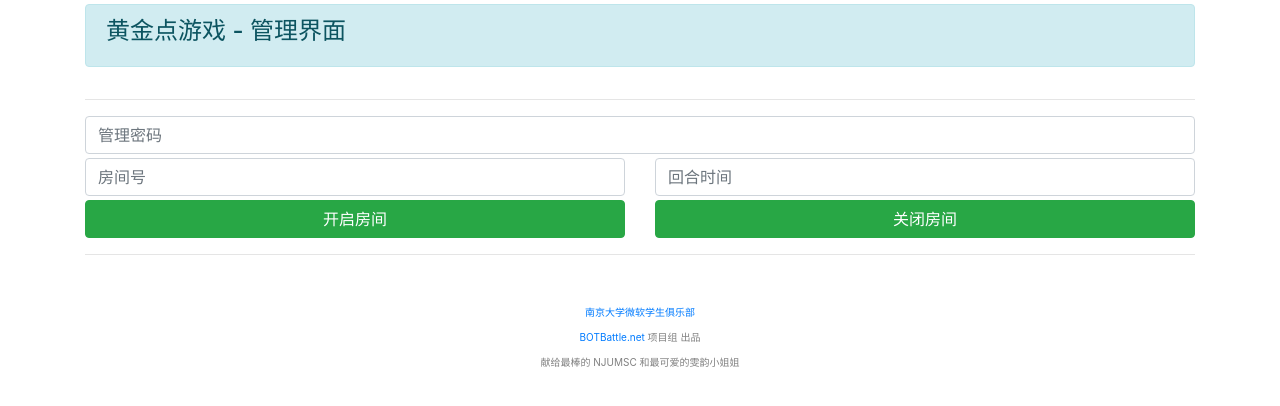
After one commit to njumsc/BOTBattle.net, a Django app: page /goldennum/admin/ in a window 1280 px wide. The commit adds this page. Shown: the top 406 px of the page. Run offline with Django 3.2, Linux system fonts and the light colour scheme; some libraries are stand-ins or nearby versions.

Commit message:
Add admin panel.

```diff
--- /dev/null
+++ b/goldennum/templates/goldennum/admin.html
@@ -0,0 +1,80 @@
+<!doctype html>
+<html lang="zh">
+    <head>
+        <!-- Required meta tags -->
+        <meta charset="utf-8">
+        <meta name="viewport" content="width=device-width, initial-scale=1, shrink-to-fit=no, user-scalable=0">
+        <!-- Bootstrap CSS -->
+        <link rel="stylesheet" href="https://stackpath.bootstrapcdn.com/bootstrap/4.1.3/css/bootstrap.min.css" integrity="sha384-MCw98/SFnGE8fJT3GXwEOngsV7Zt27NXFoaoApmYm81iuXoPkFOJwJ8ERdknLPMO" crossorigin="anonymous">
+        <!-- <link href="https://cdn.bootcss.com/bootstrap/4.1.1/css/bootstrap.min.css" rel="stylesheet"> -->
+        <link rel="stylesheet" href="https://use.fontawesome.com/releases/v5.3.1/css/all.css" integrity="sha384-mzrmE5qonljUremFsqc01SB46JvROS7bZs3IO2EmfFsd15uHvIt+Y8vEf7N7fWAU" crossorigin="anonymous">
+        <!-- <link rel="stylesheet" type="text/css" href="/static/goldennum.css"> -->
+        <link rel="stylesheet" href="/static/goldennum.css">
+        <title>黄金点游戏 - 管理界面</title>
+    </head>
+    <body>
+        <div class="container">
+            <div class="row">
+                <div class="col game-info">
+                    <div class="alert alert-info" role="alert">
+                        <h4 class="alert-heading">黄金点游戏 - 管理界面</h4>
+                    </div>
+                </div>
+            </div>
+            <hr>
+            <div class="player-panel">
+                <div class="row">
+                    <div class="col">
+                        <input type="password" class="form-control" placeholder="管理密码" name="secret">
+                    </div>
+                </div>
+                <div class="row">
+                    <div class="col">
+                        <input type="text" class="form-control" placeholder="房间号" name="roomid">
+                    </div>
+                    <div class="col">
+                        <input type="text" class="form-control" placeholder="回合时间" name="roomtime">
+                    </div>
+                </div>
+                <div class="row">
+                    <div class="col">
+                        <button id="startRoom" type="button" class="btn btn-success btn-block">开启房间</button>
+                    </div>
+                    <div class="col">
+                        <button id="stopRoom" type="button" class="btn btn-success btn-block">关闭房间</button>
+                    </div>
+                </div>
+            </div>
+            <hr>
+            <div class="footer">
+                <div class="row" style="margin-top:50px">
+                    <div class="col">
+                        <p align="center" class="p-footer"><a href="https://njumsc.github.io/" target="view_window">南京大学微软学生俱乐部</a></p>
+                    </div>
+                </div>
+                <div class="row" style="margin-top: -10px">
+                    <div class="col">
+                        <p align="center" class="p-footer"><a href="https://github.com/Botbattle-net" target="view_window">BOTBattle.net</a> 项目组 出品</p>
+                    </div>
+                </div>
+                <div class="row" style="margin-top: -10px">
+                    <div class="col">
+                        <p align="center" class="p-footer">献给最棒的 NJUMSC 和最可爱的雯韵小姐姐</p>
+                    </div>
+                </div>
+            </div>
+        </div>
+
+
+        <!-- Optional JavaScript -->
+        <!-- jQuery first, then Popper.js, then Bootstrap JS -->
+        <script src="https://code.jquery.com/jquery-3.3.1.min.js" integrity="sha256-FgpCb/KJQlLNfOu91ta32o/NMZxltwRo8QtmkMRdAu8=" crossorigin="anonymous"></script>
+        <!-- <script src="https://cdn.bootcss.com/jquery/3.3.1/jquery.min.js"></script> -->
+        <script src="https://cdnjs.cloudflare.com/ajax/libs/popper.js/1.14.3/umd/popper.min.js" integrity="sha384-ZMP7rVo3mIykV+2+9J3UJ46jBk0WLaUAdn689aCwoqbBJiSnjAK/l8WvCWPIPm49" crossorigin="anonymous"></script>
+        <!-- <script src="https://cdn.bootcss.com/popper.js/1.14.3/popper.min.js"></script> -->
+        <script src="https://stackpath.bootstrapcdn.com/bootstrap/4.1.3/js/bootstrap.min.js" integrity="sha384-ChfqqxuZUCnJSK3+MXmPNIyE6ZbWh2IMqE241rYiqJxyMiZ6OW/JmZQ5stwEULTy" crossorigin="anonymous"></script>
+        <!-- <script src="https://cdn.bootcss.com/bootstrap/4.1.1/js/bootstrap.min.js"></script> -->
+        <script type='text/javascript', src="/static/common.js"></script>
+        <script type='text/javascript', src="/static/goldennum-admin.js"></script>
+    </body>
+</html>
--- a/goldennum/urls.py
+++ b/goldennum/urls.py
@@ -3,12 +3,13 @@ from goldennum import views
 
 urlpatterns = [
     path('', views.index),
+    path('admin/', views.admin),
+    path('admin/startRoom/', views.startRoom),
+    path('admin/stopRoom/', views.stopRoom),
 
     path('getAct/', views.getAct),
     path('submitResult/', views.submitResult),
 
-    path('startRoom/', views.startRoom),
-    path('stopRoom/', views.stopRoom),
     path('roomStatus/', views.roomStatus),
 
     path('userReg/', views.userReg),
--- a/goldennum/views.py
+++ b/goldennum/views.py
@@ -17,7 +17,11 @@ from goldennum.models import User, Room
 # Create your views here.
 
 def index(request):
-    return render(request, 'goldennum/goldennum.html')
+    return render(request, 'goldennum/index.html')
+
+
+def admin(request):
+    return render(request, 'goldennum/admin.html')
 
 
 def getStatus(request):
@@ -232,11 +236,12 @@ def userScript(request):
     filename = f"./tmp/scripts/{user.room}/{user.name}.py"
 
     if request.method == "POST":
-        with open(filename, "wb") as f:
-            f.write(request.body)
-        user.useScript = str(True)
-        user.save()
-        return HttpResponse("Script created successfully")
+        # with open(filename, "wb") as f:
+        #     f.write(request.body)
+        # user.useScript = str(True)
+        # user.save()
+        # return HttpResponse("Script created successfully")
+        return HttpResponse("User script  disabled.")
     elif request.method == "DELETE":
         if user.useScript:
             os.remove(filename)
--- /dev/null
+++ b/static/goldennum-admin.js
@@ -0,0 +1,41 @@
+$('#startRoom').click(
+    function tryStartRoom() {
+        var secret = $('input[name="secret"]').val();
+        var roomid = $('input[name="roomid"]').val();
+        var roomtime = $('input[name="roomtime"]').val();
+        var json = {
+            "key"   : secret,
+            "roomid": roomid,
+            "time"  : roomtime
+        };
+        $.get('startRoom/', json, function(data, status){
+            if (data == "Invalid request"){
+                prompt_warning("参数错误", 2000);
+            }else if (data == "Certification failed"){
+                prompt_fail("管理密码错误", 2000);
+            }else{
+                prompt_success(data, 2000);
+            }
+        })
+    }
+)
+
+$('#stopRoom').click(
+    function tryStopRoom() {
+        var secret = $('input[name="secret"]').val();
+        var roomid = $('input[name="roomid"]').val();
+        var json = {
+            "key"   : secret,
+            "roomid": roomid,
+        };
+        $.get('stopRoom/', json, function(data, status){
+            if (data == "Invalid request"){
+                prompt_warning("参数错误", 2000);
+            }else if (data == "Certification failed"){
+                prompt_fail("管理密码错误", 2000);
+            }else{
+                prompt_success(data, 2000);
+            }
+        })
+    }
+)
--- a/static/goldennum.css
+++ b/static/goldennum.css
@@ -1,3 +1,7 @@
+.row{
+    margin-top: 4px;
+    margin-bottom: 4px;
+}
 canvas{
     -moz-user-select: none;
     -webkit-user-select: none;
```
Also changed, not shown: goldennum/templates/goldennum/index.html (renamed from goldennum/templates/goldennum/goldennum.html, +2 -69 lines), index/views.py (+8 -3 lines), static/common.js (added, +44 -0 lines), static/goldennum.js (+0 -44 lines).
